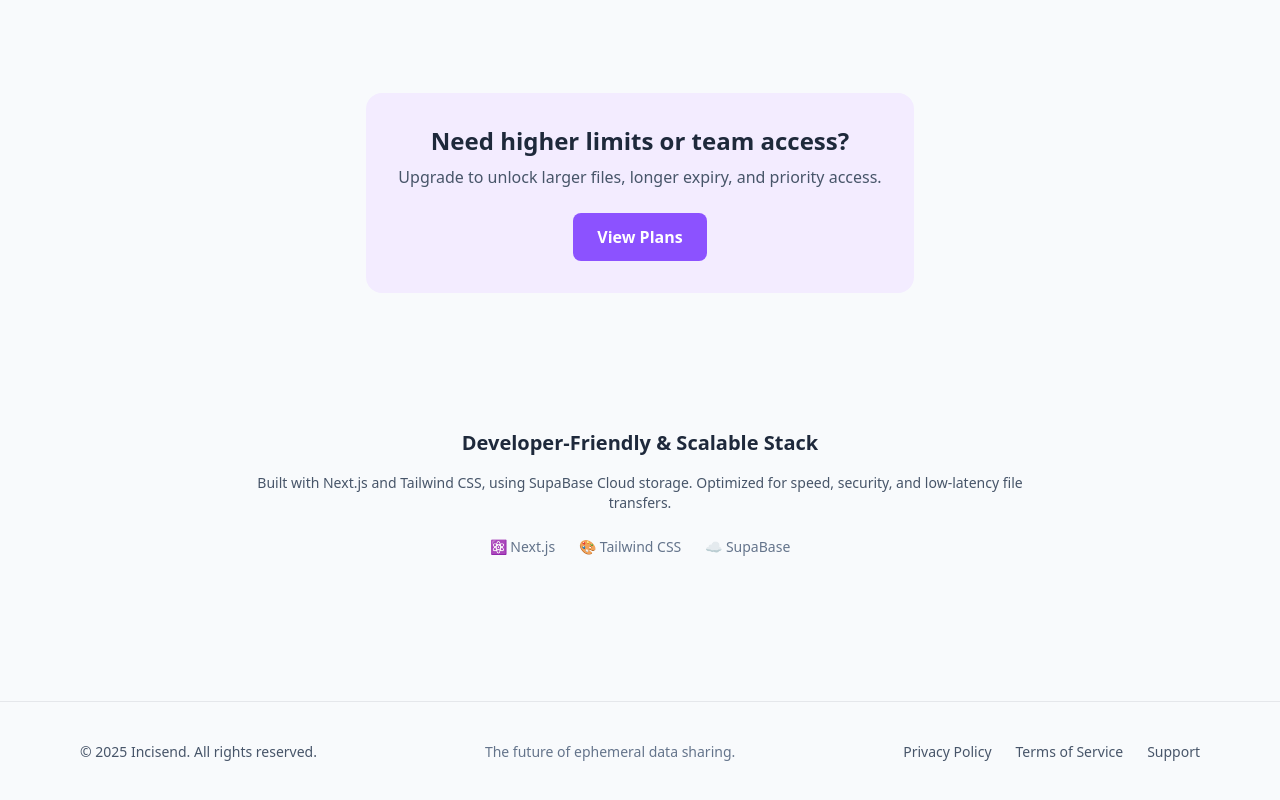
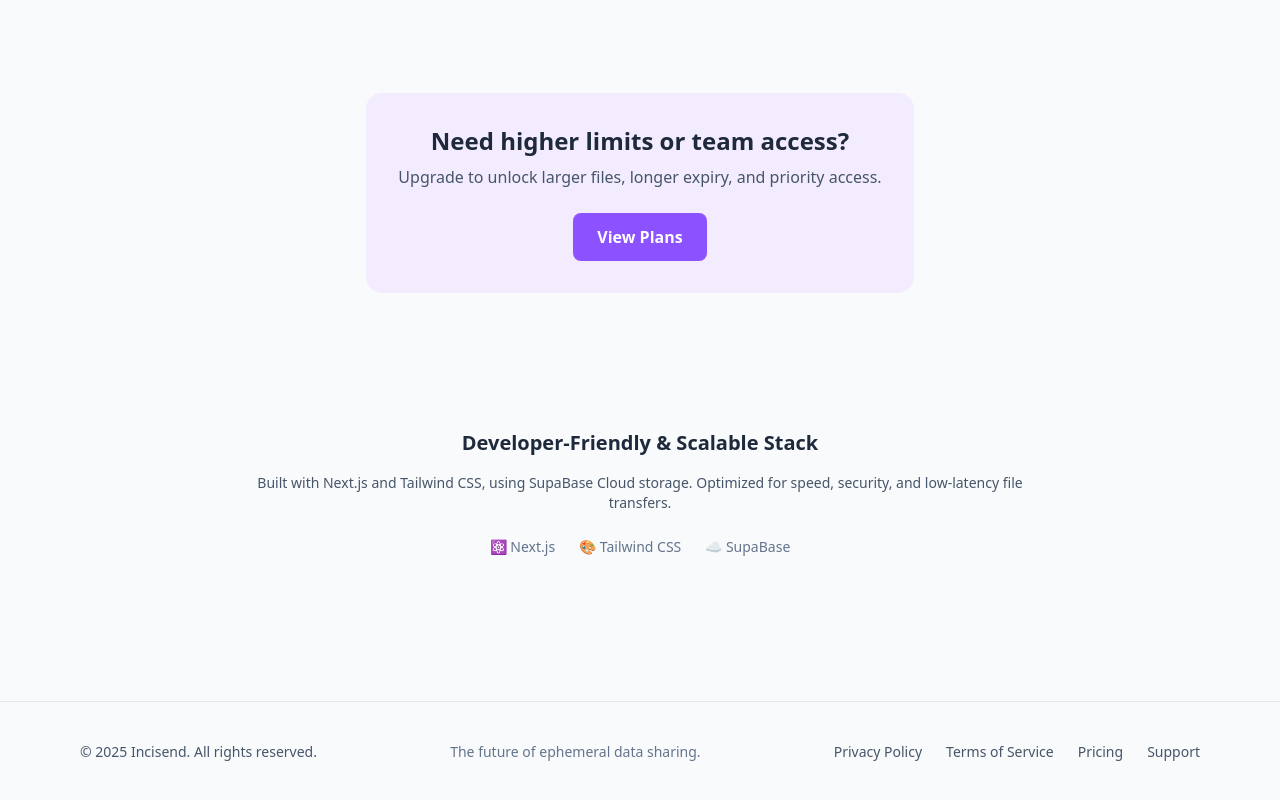
Before and after one commit to Inciverse/incisend, a Next.js app: page / in a window 1280 px wide. Shown: the part 1508-2308 px from the top of the page. Built offline with nearby package versions, Linux system fonts and the light colour scheme.

Commit message:
Update layout.tsx

```diff
--- a/app/layout.tsx
+++ b/app/layout.tsx
@@ -53,6 +53,9 @@ export default function RootLayout({
               <a href="/terms" className="hover:text-black">
                 Terms of Service
               </a>
+              <a href="/pricing" classname="hover:text-[#8c52ff]">
+                Pricing
+              </a>
               <a href="/about#contact-us" className="hover:text-black">
                 Support
               </a>
```
